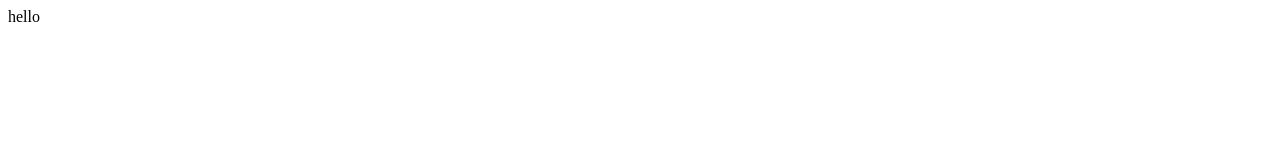
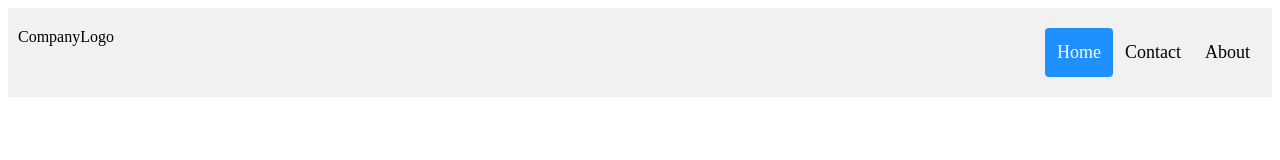
Before and after one commit to NyzheirTS/PersonalWebsiteNY, a plain HTML site: page about.html in a window 1280 px wide. Drawn offline with Linux system fonts and the light colour scheme.

Commit message:
test number 2 for page link

```diff
--- a/about.html
+++ b/about.html
@@ -1 +1,9 @@
-hello
+<div class="header" >
+    <link rel="stylesheet" href="stylesheet.css"
+    <a href="#default" class="logo">CompanyLogo</a>
+    <div class="header-right">
+      <a class="active" href="index.html">Home</a>
+      <a href= "about.html">Contact</a>
+      <a href="#about">About</a>
+    </div>
+  </div>
```
